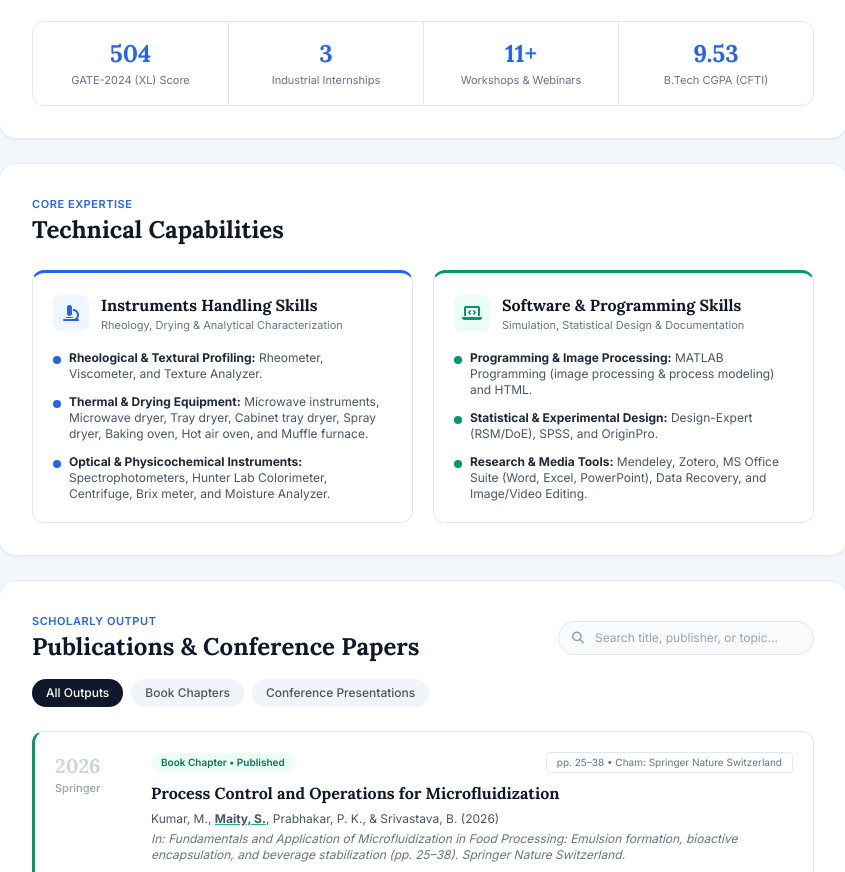
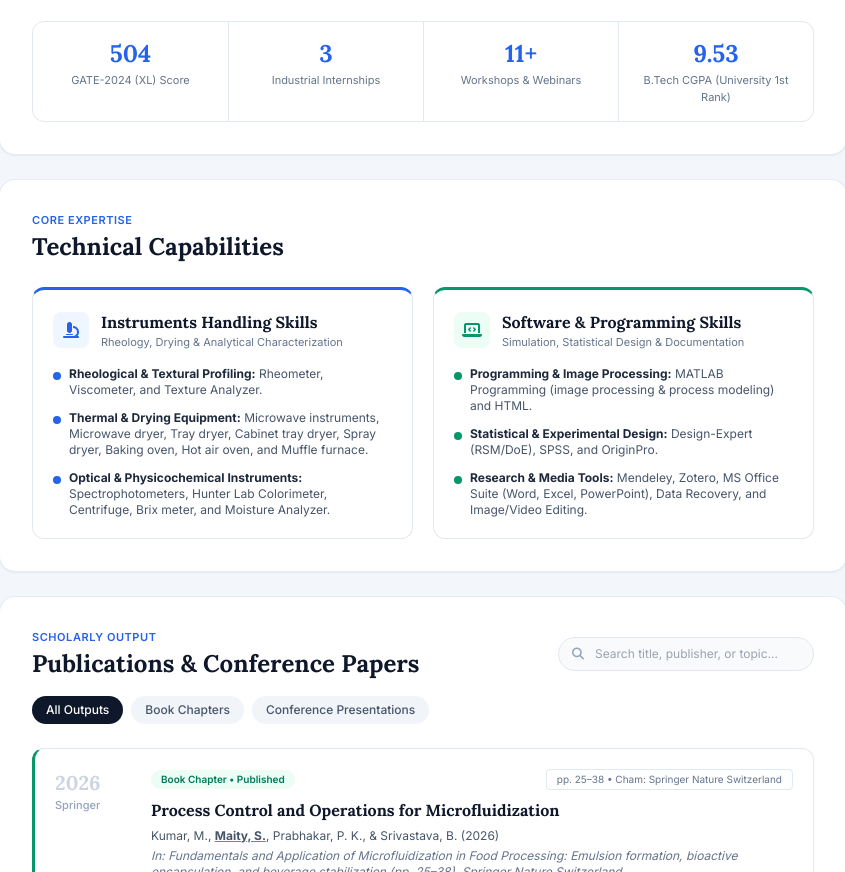
Before and after one commit to subhankarmaityiitg/subhankarmaity, a plain HTML site: page index.html in a window 1280 px wide. Shown: the part 1509-2381 px from the top of the page, without its empty margins (409-1254 px from the left). Drawn offline with nearby package versions, Linux system fonts and the light colour scheme.

Commit message:
Update index.html

```diff
--- a/index.html
+++ b/index.html
@@ -430,7 +430,7 @@
           </div>
           <div class="p-4 text-center">
             <div class="font-serif text-2xl font-bold text-blue-600 dark:text-blue-400">9.53</div>
-            <div class="text-[11px] text-slate-500 dark:text-slate-400 mt-0.5">B.Tech CGPA (CFTI)</div>
+            <div class="text-[11px] text-slate-500 dark:text-slate-400 mt-0.5">B.Tech CGPA (University 1st Rank)</div>
           </div>
         </div>
       </section>
```
